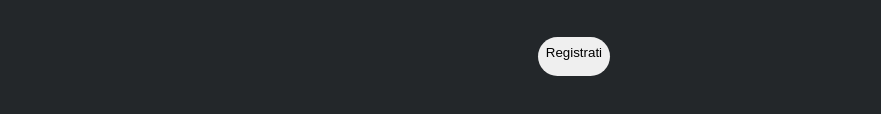
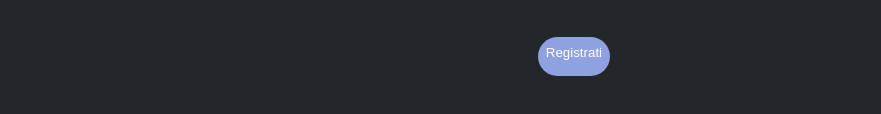
Before and after one commit to calogerosorce/htmlcss-discord, a plain HTML site: page index.html in a window 1280 px wide. Shown: the part 3326-3440 px from the top of the page, 399-1280 px from the left. Drawn offline with Linux system fonts and the light colour scheme.

Commit message:
add color button registarti

```diff
--- a/css/style.css
+++ b/css/style.css
@@ -222,6 +222,8 @@ h3.title-tech {
     padding: 8px 8px;
     border: none;
     margin-top: 20px;
+    background-color: #8ea1e1;
+    color: white;
 }
 
 .prodotto {
```
